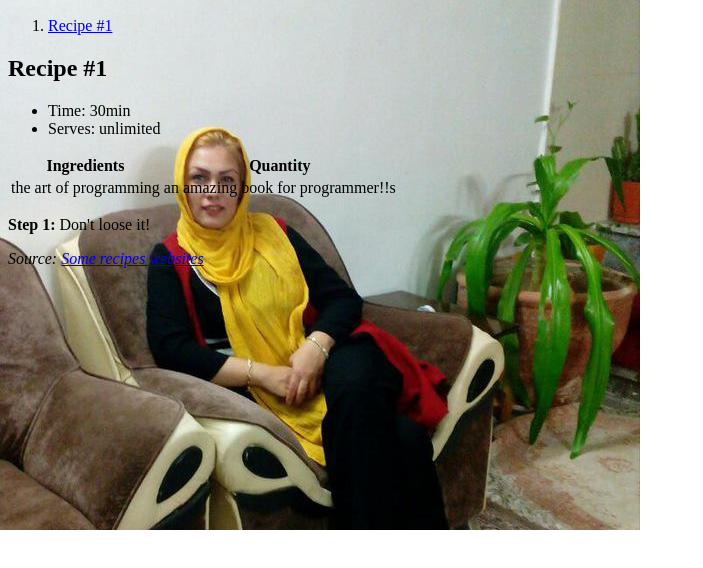
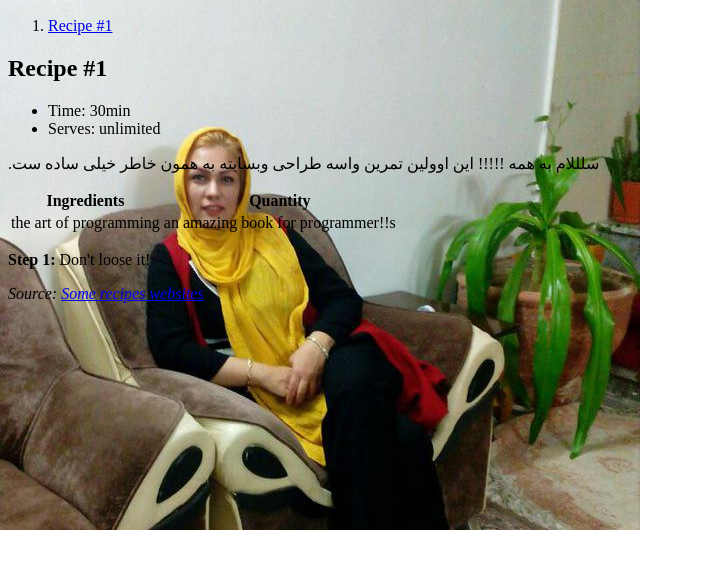
Before and after one commit to mohammadjavadnioctis/mohammadjavadnioctis.github.io, a plain HTML site: page index.html in a window 1280 px wide. Shown: the part 110-678 px from the top of the page, without its empty margins (0-703 px from the left). Drawn offline with Linux system fonts and the light colour scheme.

Commit message:
Update index.html

```diff
--- a/index.html
+++ b/index.html
@@ -26,7 +26,7 @@
             <li>Time: 30min</li>
             <li>Serves: unlimited</li>
         </ul>
-
+        <p>.سلللام به همه !!!!! این اوولین تمرین واسه طراحی وبسایته به همون خاطر خیلی ساده ست</p>
         <table>
             <thead>
                 <tr>
```
